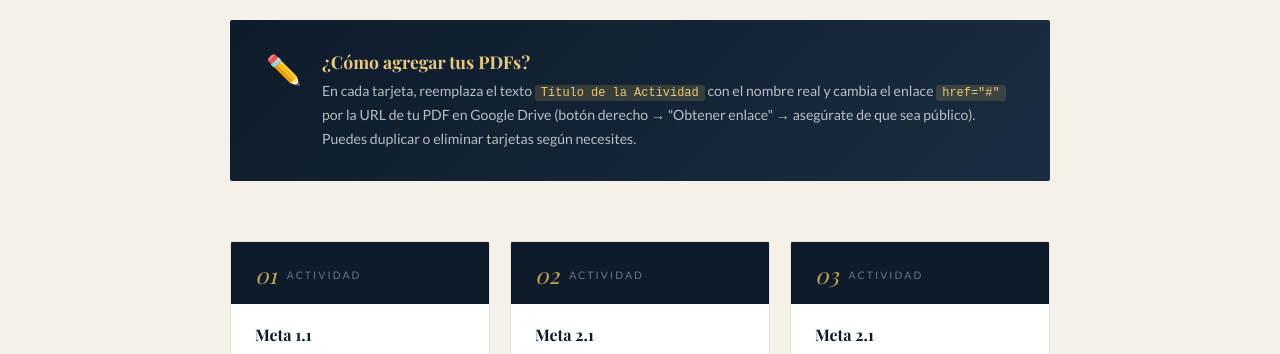
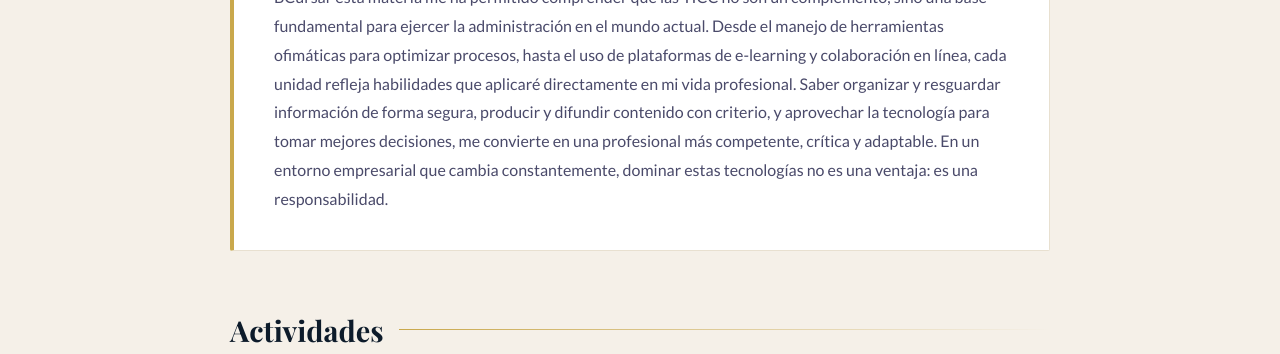
Before and after one commit to Yacode13/Portafolio, a plain HTML site: page index.html in a window 1280 px wide. Shown: the part 730-1084 px from the top of the page. Drawn offline with nearby package versions, Linux system fonts and the light colour scheme; a web font is replaced by a local one.

Commit message:
Update index.html

```diff
--- a/index.html
+++ b/index.html
@@ -405,6 +405,13 @@
       </p>
     </section>
 
+    <section id="sobre-mi">
+      <p>
+        BCursar esta materia me ha permitido comprender que las TICC no son un complemento, sino una base fundamental para ejercer la administración en el mundo actual. Desde el manejo de herramientas ofimáticas para optimizar procesos, hasta el uso de plataformas de e-learning y colaboración en línea, cada unidad refleja habilidades que aplicaré directamente en mi vida profesional.
+Saber organizar y resguardar información de forma segura, producir y difundir contenido con criterio, y aprovechar la tecnología para tomar mejores decisiones, me convierte en una profesional más competente, crítica y adaptable. En un entorno empresarial que cambia constantemente, dominar estas tecnologías no es una ventaja: es una responsabilidad.
+      </p>
+    </section>
+
     <!-- ACTIVITIES -->
     <section id="actividades">
       <div class="section-header">
```
